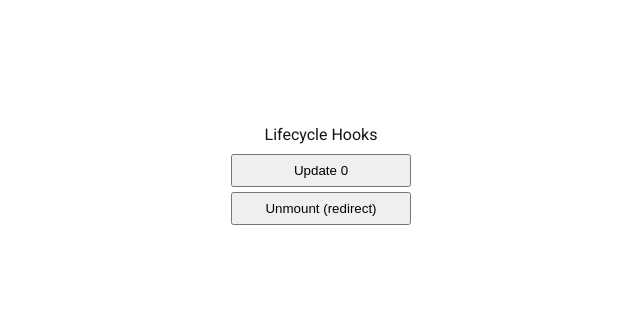
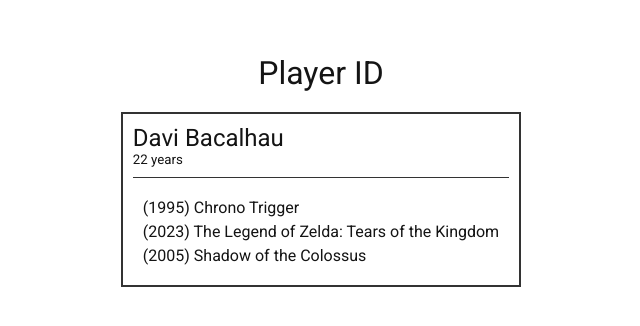
Before and after one commit to littlesekii/relearning-vue, a Vue app: page / in a window 1280 px wide. Shown: the part 230-556 px from the top of the page, without its empty margins (319-959 px from the left). Built offline with nearby package versions, Linux system fonts and the light colour scheme.

Commit message:
feat.: added Reactivity component examples

```diff
--- a/src/assets/base.css
+++ b/src/assets/base.css
@@ -5,7 +5,9 @@
   --white: #fff;
 
   --black-soft: #141414;
-  --white-soft: #f8f8f8;
+  --white-soft: #e8e8e8;
+
+  --black-light: #333333;
 }
 
 /* semantic color variables for this project */
--- /dev/null
+++ b/src/components/Reactivity.vue
@@ -0,0 +1,92 @@
+/**
+ * Author:    Davi Bacalhau (littlesekii)
+ * Purpose:   Understand and use Vue 3 reactivity properties.
+ *
+ **/
+
+<script setup>
+import { reactive, ref } from 'vue';
+
+//ref function is used to primitive types
+const name = ref("Davi Bacalhau");
+const age = ref(22);
+
+//reactive function is used to objects/arrays
+const playedGames = reactive([
+    {
+        name: "Chrono Trigger",
+        launchYear: 1995
+    },
+    {
+        name: "The Legend of Zelda: Tears of the Kingdom",
+        launchYear: 2023
+    },
+    {
+        name: "Shadow of the Colossus",
+        launchYear: 2005
+    }
+]);
+
+</script>
+
+<template>
+    <div class="container">
+
+        <h1>Player ID</h1>
+        <div class="player-container">
+            <div class="player-info">
+                <h2>{{ name }}</h2>
+                <h5>{{ age }} years</h5>
+            </div>
+            <div class="player-gamelist">
+                <ul>
+                    <li> ({{ playedGames[0].launchYear }}) {{ playedGames[0].name }} </li>
+                    <li> ({{ playedGames[1].launchYear }}) {{ playedGames[1].name }} </li>
+                    <li> ({{ playedGames[2].launchYear }}) {{ playedGames[2].name }} </li>
+                </ul>
+            </div>
+        </div>
+    </div>
+
+</template>
+
+<style scoped>
+    .container {
+        display: flex;
+        flex-direction: column;
+
+        justify-content: center;
+        align-items: center;
+    }
+    .container h1 {
+        margin-bottom: 20px;
+    }
+
+    .player-container {
+        width: 100%;
+        max-width: 410px;
+        padding: 10px;
+
+        border: 2px solid var(--black-light);
+    }
+
+    .player-info {
+        padding-bottom: 10px;
+        margin-bottom: 10px;
+
+        border-bottom: 1px solid var(--black-light);
+    }
+
+    .player-gamelist ul {
+        list-style: none;
+        padding: 0px;
+        padding: 10px;
+    }
+    .player-gamelist ul li {
+        padding-bottom: 5px;
+    }
+    .player-gamelist ul li:last-child {
+        padding: 0px;
+    }
+
+</style>
--- a/src/views/HomeView.vue
+++ b/src/views/HomeView.vue
@@ -1,7 +1,9 @@
 <script setup>
 import LifecycleHooks from '@/components/LifecycleHooks.vue';
+import Reactivity from '@/components/Reactivity.vue';
 </script>
 
 <template>
-  <LifecycleHooks />
+  <!-- <LifecycleHooks /> -->
+  <Reactivity />
 </template>
```
